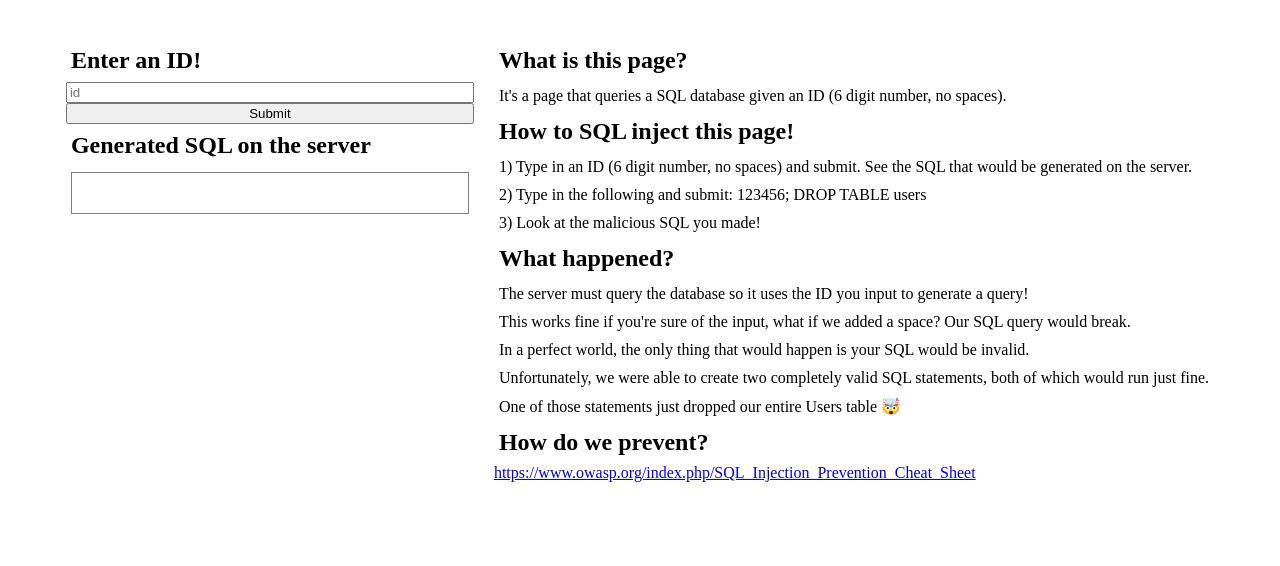
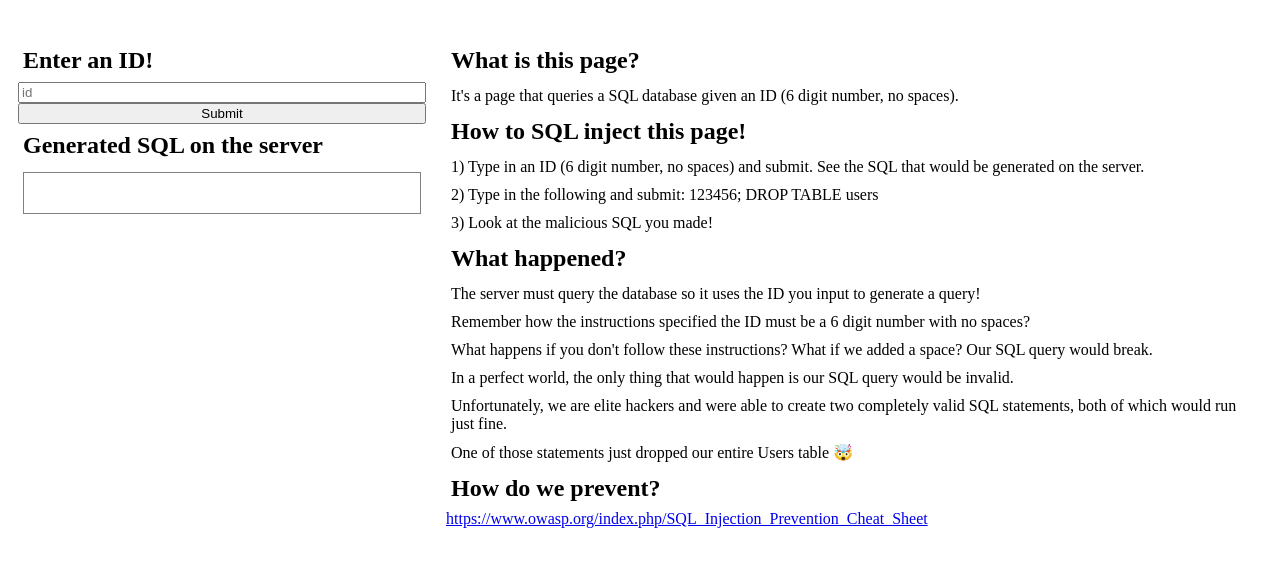
Before and after one commit to Chrischuck/Web-Vulnerabilities, a plain HTML site: page injection/index.html in a window 1280 px wide. Shown: the part 108-674 px from the top of the page. Drawn offline with Linux system fonts and the light colour scheme.

Commit message:
Adds better explanation of injection

```diff
--- a/injection/index.html
+++ b/injection/index.html
@@ -28,9 +28,10 @@
       <p>3) Look at the malicious SQL you made!</p>
       <h2>What happened?</h2>
       <p>The server must query the database so it uses the ID you input to generate a query!</p>
-      <p>This works fine if you're sure of the input, what if we added a space? Our SQL query would break.</p>
-      <p>In a perfect world, the only thing that would happen is your SQL would be invalid.</p>
-      <p>Unfortunately, we were able to create two completely valid SQL statements, both of which would run just fine.</p>
+      <p>Remember how the instructions specified the ID must be a 6 digit number with no spaces?</p>
+      <p>What happens if you don't follow these instructions? What if we added a space? Our SQL query would break.</p>
+      <p>In a perfect world, the only thing that would happen is our SQL query would be invalid.</p>
+      <p>Unfortunately, we are elite hackers and were able to create two completely valid SQL statements, both of which would run just fine.</p>
       <p>One of those statements just dropped our entire Users table 🤯</p>
       <h2>How do we prevent?</h2>
       <a href="https://www.owasp.org/index.php/SQL_Injection_Prevention_Cheat_Sheet" target="blank">
```
